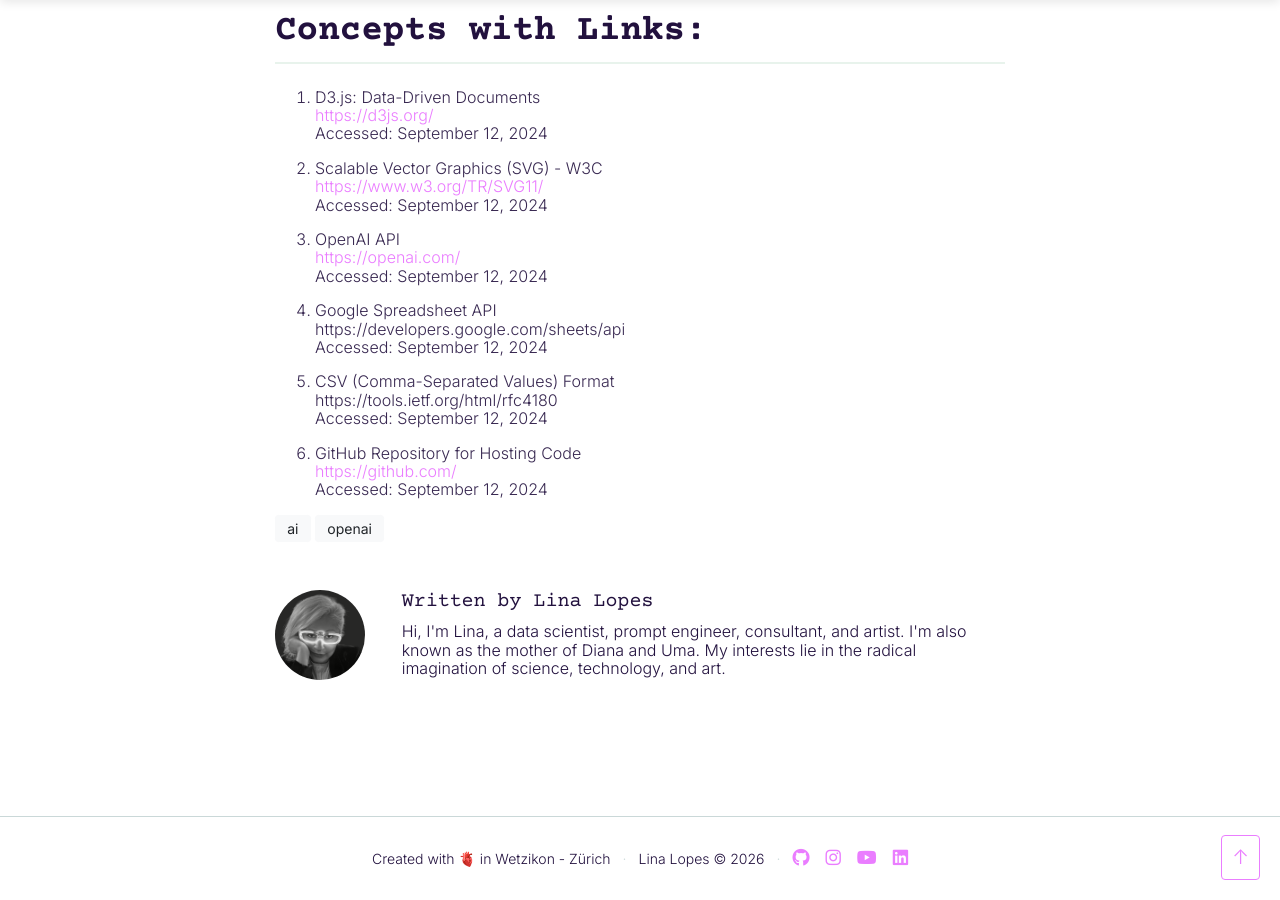
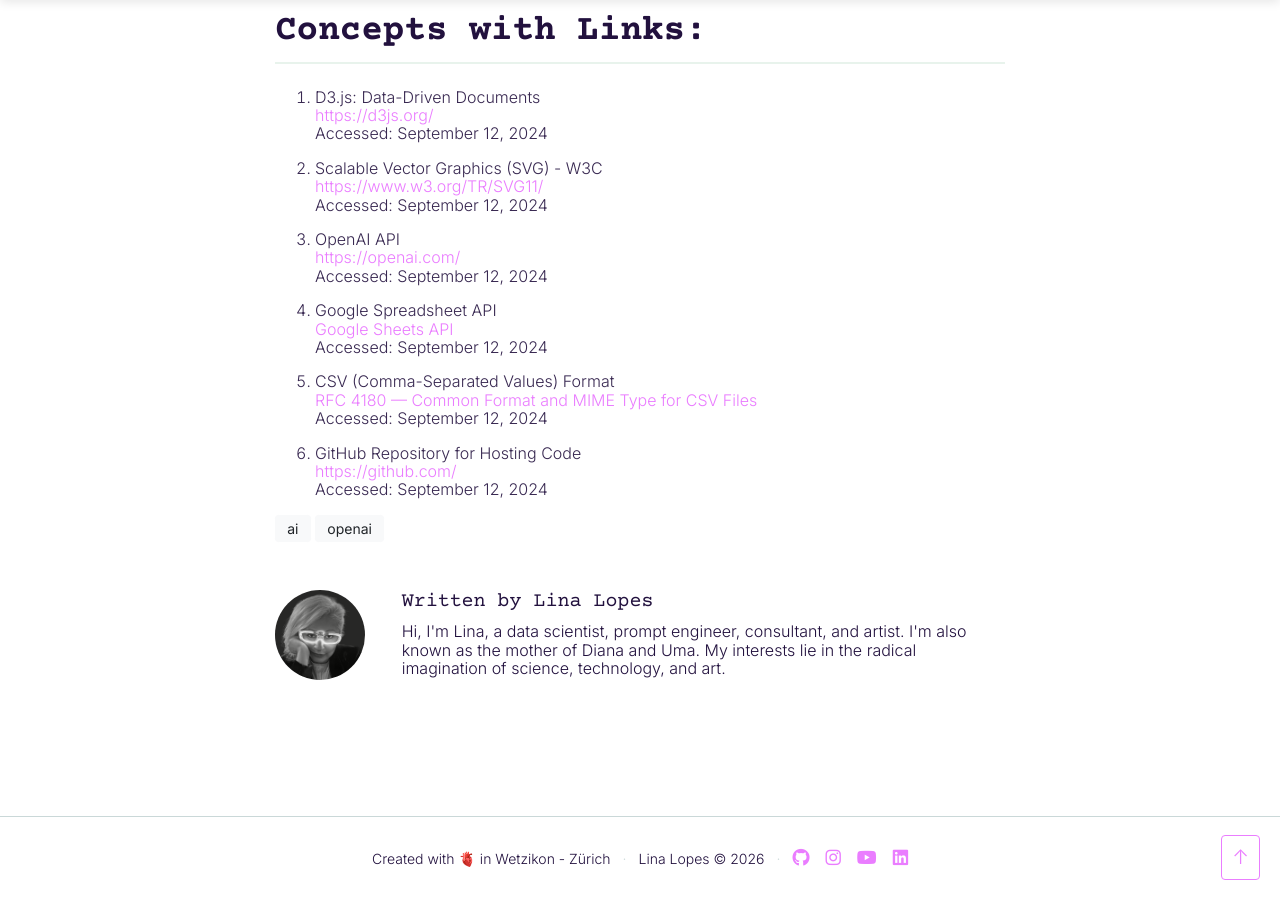
Before and after one commit to linalopes/Blog, a Jekyll site: the page built from _posts/2024-09-05-rap-battle-building-the-prompt.md, in a window 1280 px wide and 900 px high, scrolled down 4569 px. Built offline with Jekyll 4.4.1, drawn with Linux system fonts in a browser that asks for light colours; comment, search, counter and statistics services are not loaded; a style sheet for code colours, icons or effects is not loaded; the table of contents is made by our own code; grey boxes are pictures that could not be loaded.

Commit message:
docs: linkify reference URLs; clarify Pi 5 test setup
- Rap battle post: use Markdown links for Sheets API and RFC 4180 references.
- Raspberry Pi 5 post: state 8GB RAM and no AI HAT+; tie limits to CPU-bound inference.

Co-authored-by: Cursor <cursoragent@cursor.com>

```diff
--- a/_posts/2024-09-05-rap-battle-building-the-prompt.md
+++ b/_posts/2024-09-05-rap-battle-building-the-prompt.md
@@ -250,11 +250,11 @@ window.onload = function() {
     Accessed: September 12, 2024
 
 4. Google Spreadsheet API
-    https://developers.google.com/sheets/api
+    [Google Sheets API](https://developers.google.com/sheets/api)
     Accessed: September 12, 2024
 
 5. CSV (Comma-Separated Values) Format
-    https://tools.ietf.org/html/rfc4180
+    [RFC 4180 — Common Format and MIME Type for CSV Files](https://tools.ietf.org/html/rfc4180)
     Accessed: September 12, 2024
 
 6. GitHub Repository for Hosting Code
```
Also changed, not shown: _posts/2026-05-11-raspberry-pi-5-local-ai-limits.md (+1 -1 lines).
